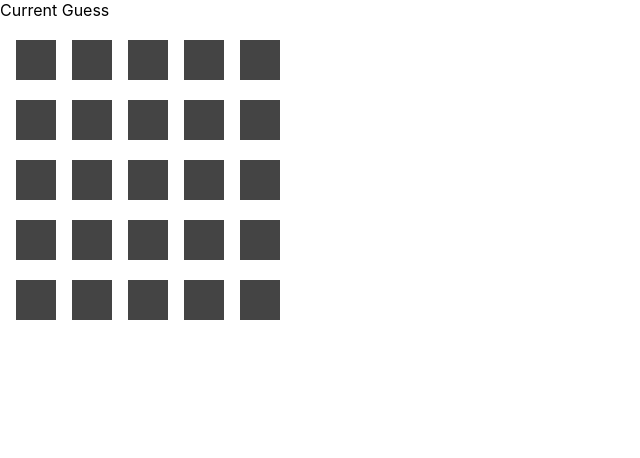
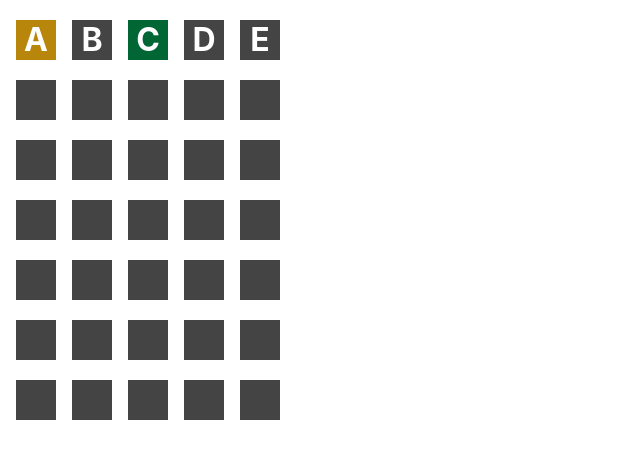
Before and after one commit to sranney/wordle, a Next.js app: page / in a window 1280 px wide. Shown: the top 458 px of the page, without its empty margins (0-640 px from the left). Built offline with nearby package versions, Linux system fonts and the light colour scheme.

Commit message:
more work on keydown event listener

```diff
--- a/components/CurrentGuess.js
+++ b/components/CurrentGuess.js
@@ -1,3 +1,16 @@
-export default function CurrentGuess () {
-  return <div>Current Guess</div>
+import PropTypes from 'prop-types'
+import Letter from './Letter'
+import rowStyles from './styles/row.module.css'
+export default function CurrentGuess ({currentGuess}) {
+  console.log('currentGuess', currentGuess)
+  const currentGuessLength = currentGuess.length
+  const emptyLetterPlaceholderArray = Array.from(new Array(5 - currentGuessLength), () => '')
+  const currentGuessRowArray = [...currentGuess, ...emptyLetterPlaceholderArray]
+  const letterArray = currentGuessRowArray.map((character, index) => console.log('character', character) || <Letter key={index} letterValue={character} />)
+  console.log('currentGuessRowArray', currentGuessRowArray)
+  return <div className={rowStyles.row}>{letterArray}</div>
 }
+
+CurrentGuess.propTypes = {
+  currentGuess: PropTypes.string
+}
--- a/components/Letter.js
+++ b/components/Letter.js
@@ -2,7 +2,6 @@ import PropTypes from 'prop-types'
 import styles from './styles/letter.module.css'
 
 export default function Letter({letterValue = '', state = 'neutral'}) {
-  console.log(styles[state], styles, state)
   return <div className={`${styles[state]} ${styles.letter}`}>{letterValue}</div>
 }
 
--- a/components/PreviousGuesses.js
+++ b/components/PreviousGuesses.js
@@ -8,26 +8,26 @@ export default function PreviousGuesses({previousGuessArray}) {
   return (
     <>
       {
-        previousGuessArray.map(guess => {
+        previousGuessArray.map(guess => (
           <div className={containerStyles.row}>
             {guess.map(letter => (
               <Letter
                 key={letter.id}
-                letter={letter.value}
+                letterValue={letter.value}
                 state={accuracyArray[letter.accuracy]}
               />)
             )}
           </div>
-        })
+        ))
       }
     </>
   )
 }
 
 PreviousGuesses.propTypes = {
-  previousGuessArray: PropTypes.arrayOf(PropTypes.arrayOf({
+  previousGuessArray: PropTypes.arrayOf(PropTypes.arrayOf(PropTypes.shape({
     id: PropTypes.string,
     value: PropTypes.string,
     accuracy: PropTypes.number
-  })).isRequired
+  }))).isRequired
 }
--- /dev/null
+++ b/pages/api/pick-new-word.js
@@ -0,0 +1,5 @@
+// Next.js API route support: https://nextjs.org/docs/api-routes/introduction
+
+export default function handler(req, res) {
+  res.status(200).json({ name: 'John Doe' })
+}
--- a/pages/index.js
+++ b/pages/index.js
@@ -7,16 +7,16 @@ import CurrentGuess from '../components/CurrentGuess'
 const USER_UPDATED_CURRENT_GUESS = 'User Updated Current Guess'
 const USER_SUBMITTED_NEW_APPROVED_GUESS = 'User Successfully Submitted New Guess'
 
-const guessReducer = ({previousGuesses, countOfFutureGuesses}, {type, payload}) => {
+const guessReducer = ({previousGuessArray, countOfFutureGuesses, currentGuess}, {type, payload}) => {
   if(type === USER_UPDATED_CURRENT_GUESS) {
     return {
-      previousGuesses,
+      previousGuessArray,
       countOfFutureGuesses,
       currentGuess: payload
     }
   } else if(type === USER_SUBMITTED_NEW_APPROVED_GUESS) {
     return {
-      previousGuesses: [...previousGuesses, payload],
+      previousGuessArray: [...previousGuesses, payload],
       countOfFutureGuesses: 6 - (previousGuesses.length + 1) - 1,
       currentGuess: Array.from(new Array(5), () => ({id: uuid(), value: ''}))
     }
@@ -25,26 +25,33 @@ const guessReducer = ({previousGuesses, countOfFutureGuesses}, {type, payload})
 
 export default function Home() {
   const [{previousGuessArray, countOfFutureGuesses, currentGuess }, dispatch] = useReducer(guessReducer, {
-    previousGuessArray: [[{id: 'abc-123', value: 'a', accuracy: 1}, {id: 'bcd-234', value: 'a', accuracy: 0}, {id: 'cde-345', value: 'a', accuracy: 0}, {id: 'def-456', value: 'a', accuracy: 0}, {id: 'efg-567', value: 'a', accuracy: 0}, {id: 'fgh-678', value: 'a', accuracy: 0}]],
+    previousGuessArray: [
+      [
+        {id: 'abc-123', value: 'A', accuracy: 1},
+        {id: 'bcd-234', value: 'B', accuracy: 0},
+        {id: 'cde-345', value: 'C', accuracy: 2},
+        {id: 'def-456', value: 'D', accuracy: 0},
+        {id: 'efg-567', value: 'E', accuracy: 0}
+      ]
+    ],
     countOfFutureGuesses: 5,
     currentGuess: ''
   })
 
-  useEffect(() => {
-    window.addEventListener('keydown', ({key}) => {
-      if(key.match(/^[A-Za-z]$/)) {
-        console.log('is alpha - ', key)
-      } else if (key === 'Enter') {
-        console.log('user pressed enter')
-      } else if (key === 'Backspace') {
-        console.log('user has pressed backspace')
-      }
-    })
-  }, [USER_UPDATED_CURRENT_GUESS, USER_SUBMITTED_NEW_APPROVED_GUESS])
+  const keyDownHandler = ({key}) => {
+    if(key.match(/^[A-Za-z]$/) && currentGuess.length < 5) {
+      dispatch({type: USER_UPDATED_CURRENT_GUESS, payload: `${currentGuess}${key.toUpperCase()}`})
+    } else if (key === 'Enter') {
+      console.log('user pressed enter')
+    } else if (key === 'Backspace') {
+      dispatch({type: USER_UPDATED_CURRENT_GUESS, payload: currentGuess.slice(0,-1)})
+    }
+  }
 
   useEffect(() => {
-
-  }, [])
+    window.addEventListener('keydown', keyDownHandler)
+    return () => window.removeEventListener('keydown', keyDownHandler)
+  }, [currentGuess])
 
   return <div>
     <PreviousGuesses previousGuessArray={previousGuessArray}/>
```
Also changed, not shown: pages/api/assets/word.txt (added), pages/api/assets/wordbank.js (renamed from pages/api/wordbank.js).
